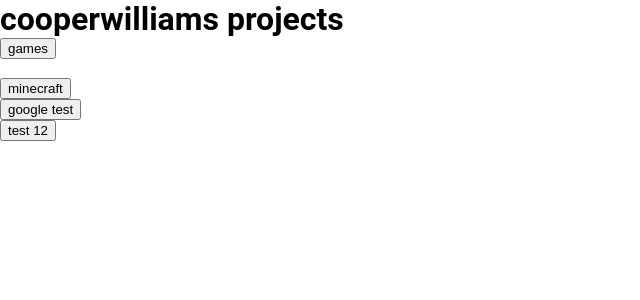
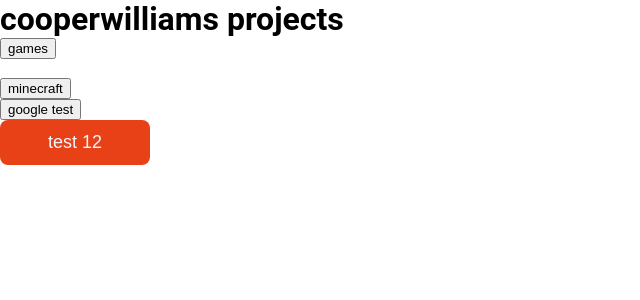
Before and after one commit to cooperwilliams/cooperwilliams.github.io, a PHP site: page / in a window 1280 px wide. Shown: the top 300 px of the page, without its empty margins (0-640 px from the left). Run offline with PHP 8.4, Linux system fonts and the light colour scheme.

Commit message:
Update style.css

```diff
--- a/style.css
+++ b/style.css
@@ -46,3 +46,13 @@ p {
   border-radius: 8px;
   cursor: pointer;
 }
+.list-btn {
+  background: #e84118;
+  border: 0;
+  color: #f5f6fa;
+  padding: 12px 48px;
+  font-size: 18px;
+  margin-bottom: 16px;
+  border-radius: 8px;
+  cursor: pointer;
+}
```
